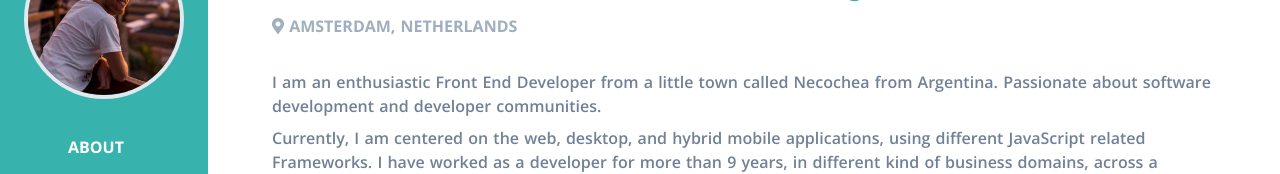
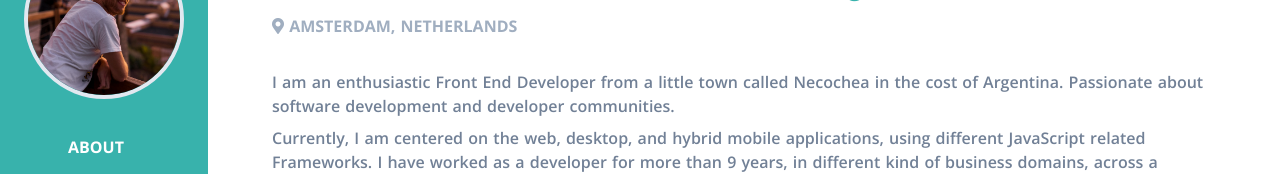
Before and after one commit to mobregozo/portfolio, a Nuxt app: page / in a window 1280 px wide. Shown: the part 291-465 px from the top of the page. Built offline with nearby package versions, Linux system fonts and the light colour scheme; a web font is replaced by a local one.

Commit message:
feat: fix typo in bio

```diff
--- a/components/Resume.vue
+++ b/components/Resume.vue
@@ -21,7 +21,7 @@
           </div>
           <p class="mb-2 mt-8 text-gray-600 font-semibold">
             I am an enthusiastic Front End Developer from a little town called
-            Necochea from Argentina. Passionate about software development and
+            Necochea in the cost of Argentina. Passionate about software development and
             developer communities.
           </p>
           <p class="mb-2 text-gray-600 font-semibold">
```
